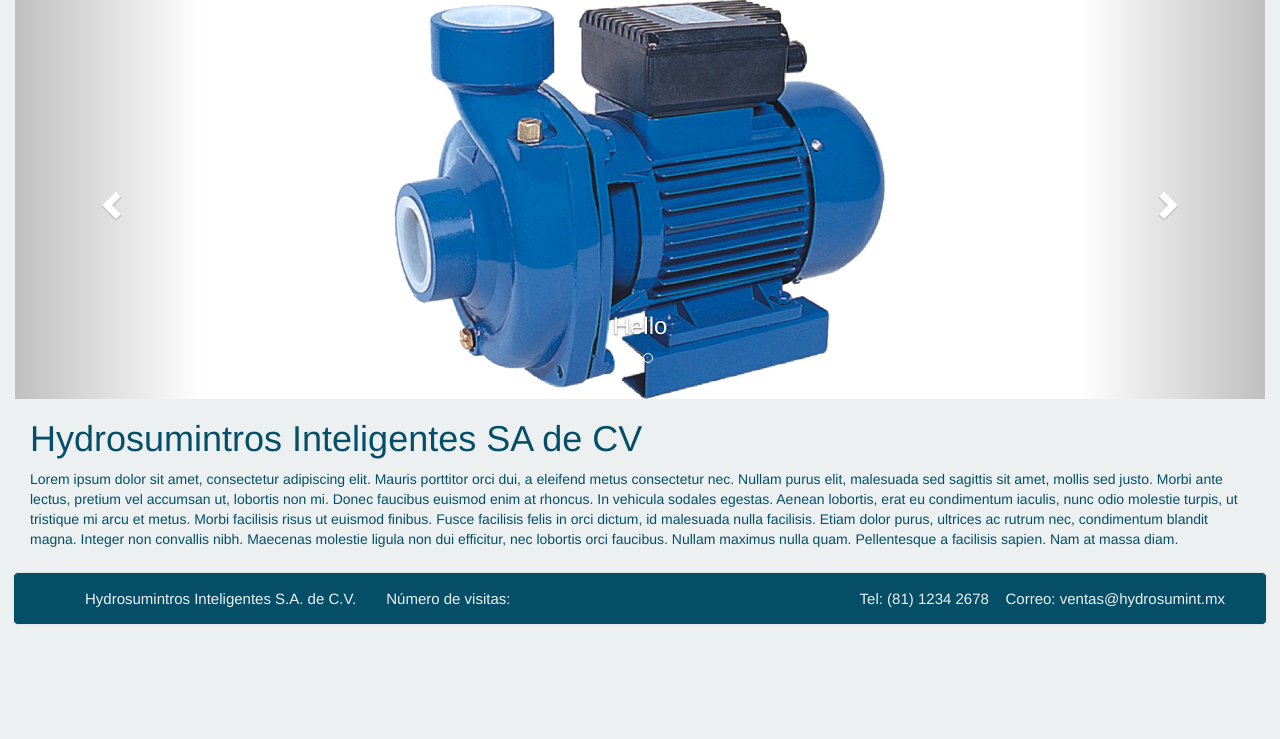
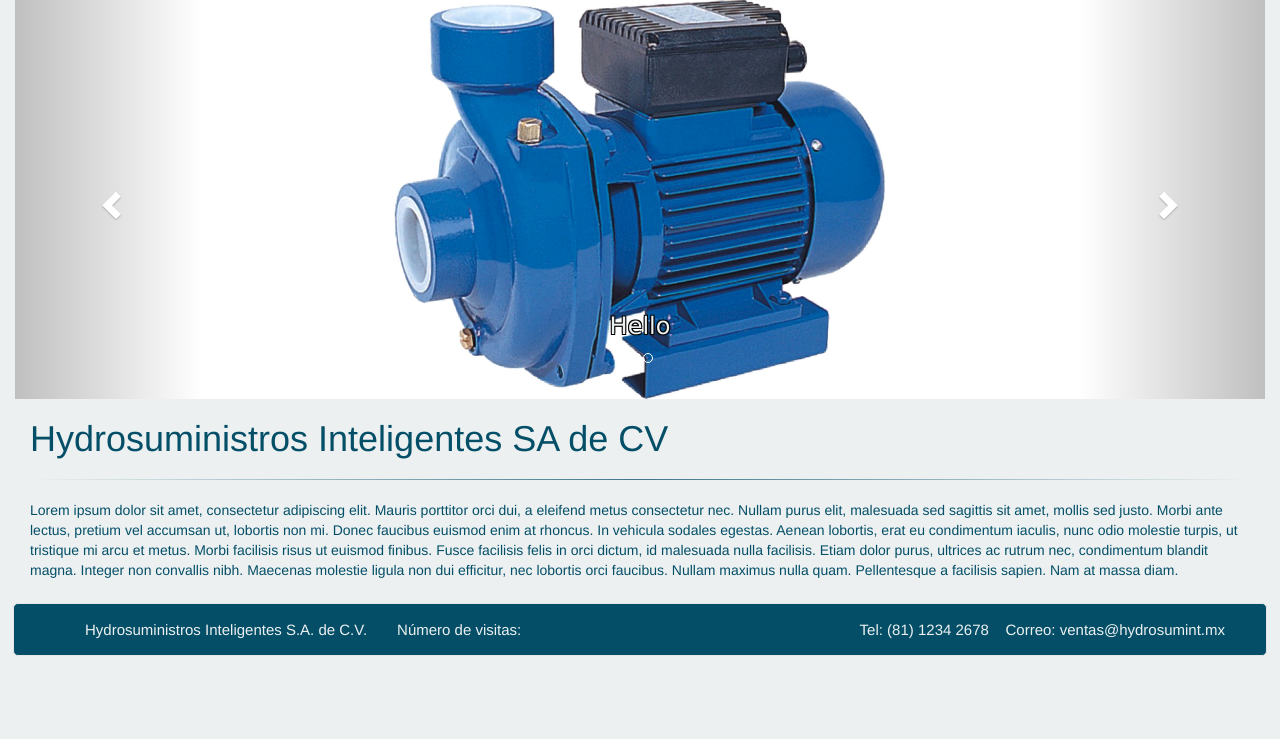
Before and after one commit to ecristerna/Hydrosuministros-WebApp, a PHP site: page /View/index.php in a window 1280 px wide. Shown: the part 149-888 px from the top of the page. Before the commit the page ends 774 px from the top, so only its background shows below. Run offline with PHP 8.4, Linux system fonts and the light colour scheme.

Commit message:
Consistencia y css de hr

```diff
--- a/View/bombas.php
+++ b/View/bombas.php
@@ -17,6 +17,8 @@ include_once('../elements/header.php');
             <div class="row">
                 <h1>Bombas</h1>
             </div>
+
+            <hr>
 
             <div class="media">
                 <div class="media-left media-middle">
--- a/View/index.php
+++ b/View/index.php
@@ -49,7 +49,8 @@ include_once('../elements/header.php');
         </div>
 
         <div class="col-md-12">
-            <h1>Hydrosumintros Inteligentes SA de CV</h1>
+            <h1>Hydrosuministros Inteligentes SA de CV</h1>
+            <hr>
             <p>
                 Lorem ipsum dolor sit amet, consectetur adipiscing elit. Mauris porttitor orci dui, a eleifend metus consectetur nec. Nullam purus elit, malesuada sed sagittis sit amet, mollis sed justo. Morbi ante lectus, pretium vel accumsan ut, lobortis non mi. Donec faucibus euismod enim at rhoncus. In vehicula sodales egestas. Aenean lobortis, erat eu condimentum iaculis, nunc odio molestie turpis, ut tristique mi arcu et metus. Morbi facilisis risus ut euismod finibus. Fusce facilisis felis in orci dictum, id malesuada nulla facilisis. Etiam dolor purus, ultrices ac rutrum nec, condimentum blandit magna. Integer non convallis nibh. Maecenas molestie ligula non dui efficitur, nec lobortis orci faucibus. Nullam maximus nulla quam. Pellentesque a facilisis sapien. Nam at massa diam.
             </p>
--- a/View/inventario.php
+++ b/View/inventario.php
@@ -4,7 +4,6 @@ include_once('../elements/header.php');
 ?>
 
     <title>Inventario</title>
-    </head>
 
     <?php include_once('../elements/navbar.php');?>
     <script type="text/javascript">
@@ -16,6 +15,7 @@ include_once('../elements/header.php');
 
         <div class="col-md-12">
             <h1>Inventario</h1>
+            <hr>
             <p>
                 Lorem ipsum dolor sit amet, consectetur adipiscing elit. Mauris porttitor orci dui, a eleifend metus consectetur nec. Nullam purus elit, malesuada sed sagittis sit amet, mollis sed justo. Morbi ante lectus, pretium vel accumsan ut, lobortis non mi. Donec faucibus euismod enim at rhoncus. In vehicula sodales egestas. Aenean lobortis, erat eu condimentum iaculis, nunc odio molestie turpis, ut tristique mi arcu et metus. Morbi facilisis risus ut euismod finibus. Fusce facilisis felis in orci dictum, id malesuada nulla facilisis. Etiam dolor purus, ultrices ac rutrum nec, condimentum blandit magna. Integer non convallis nibh. Maecenas molestie ligula non dui efficitur, nec lobortis orci faucibus. Nullam maximus nulla quam. Pellentesque a facilisis sapien. Nam at massa diam.
             </p>
--- a/View/motores.php
+++ b/View/motores.php
@@ -19,6 +19,7 @@ include_once('../elements/header.php');
                 <h1>Motores</h1>
             </div>
 
+            <hr>
 
             <div class="media">
                 <div class="media-left media-middle">
--- a/View/valvulas.php
+++ b/View/valvulas.php
@@ -18,6 +18,8 @@ include_once('../elements/header.php');
             <div class="row">
                 <h1>Válvulas</h1>
             </div>
+
+            <hr>
 
             <div class="media">
                 <div class="media-left media-middle">
--- a/css/hydrosumint.css
+++ b/css/hydrosumint.css
@@ -122,13 +122,22 @@ body {
     float: left;
 }
 
+hr {
+
+    border: 0;
+    height: 1px;
+    background-image: linear-gradient(to right, rgba(0, 0, 0, 0), rgba(4, 79, 103, 0.75), rgba(0, 0, 0, 0));
+    /*background-image: linear-gradient(to right, rgba(0, 0, 0, 0), rgba(0, 230, 184, 0.75), rgba(0, 0, 0, 0));*/
+
+}
+
 /*.carousel-caption {
     background-color: rgba(4,79,103,0.4);
     border-radius: 5px;
     padding: 5px;
     padding-bottom: 25px;
 }
-
+*/
 .carousel-caption h3 {
     color: #ECF0F1;
     text-shadow:
@@ -138,4 +147,4 @@ body {
             1px 1px 0 #000;
     font-family: "Lucida Sans Unicode", Helvetica, Arial, sans-serif;
 
-} */
+}
--- a/elements/footer.php
+++ b/elements/footer.php
@@ -1,7 +1,7 @@
 <footer>
     <nav class="navbar navbar-default">
         <div class="container">
-            <p class="navbar-text">Hydrosumintros Inteligentes S.A. de C.V.</p>
+            <p class="navbar-text">Hydrosuministros Inteligentes S.A. de C.V.</p>
             <p class="navbar-text">Número de visitas:</p>
             <p class="navbar-text navbar-right">Tel: (81) 1234 2678&nbsp;&nbsp;&nbsp;&nbsp;Correo: ventas@hydrosumint.mx</p>
         </div>
```
